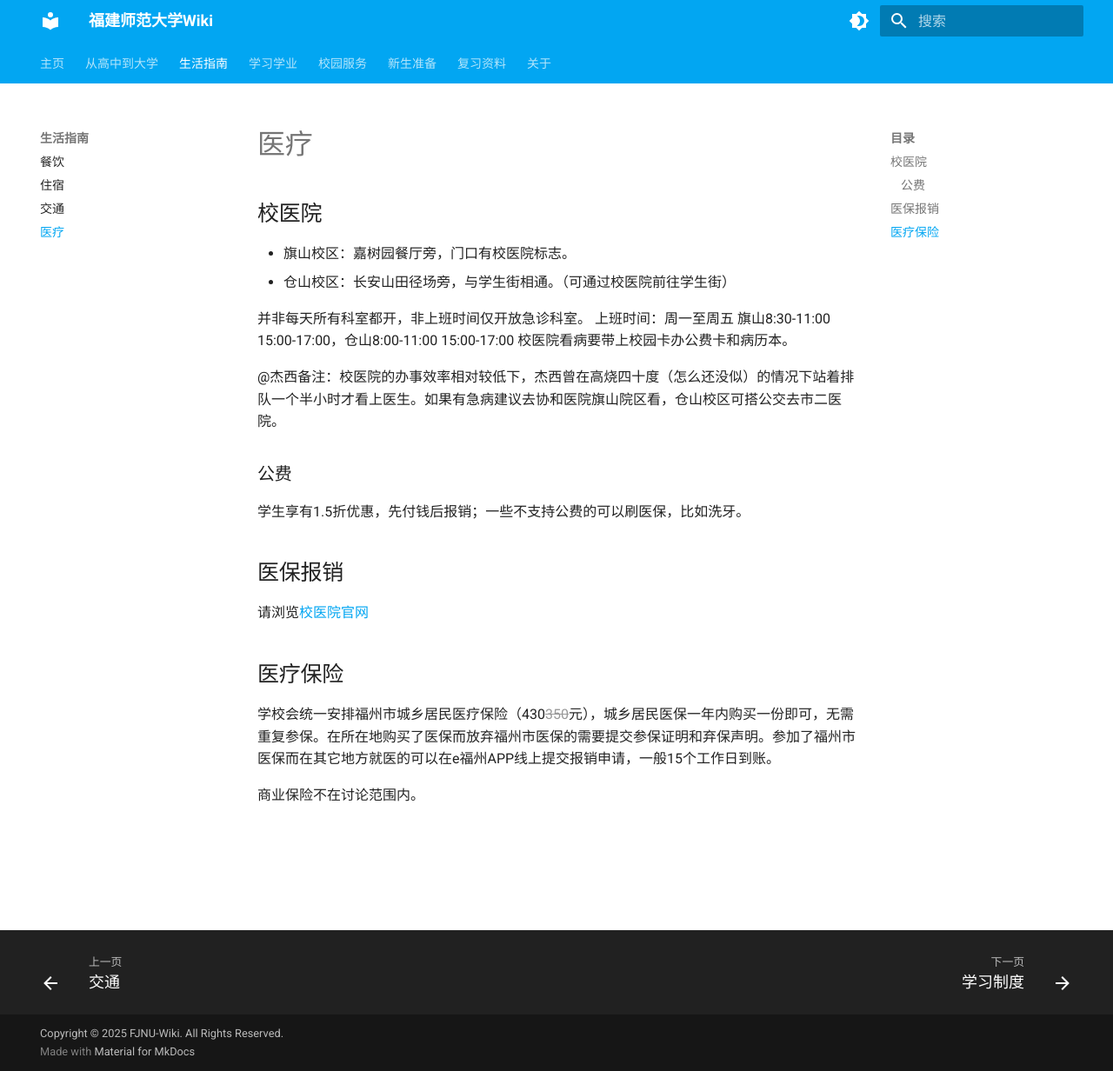
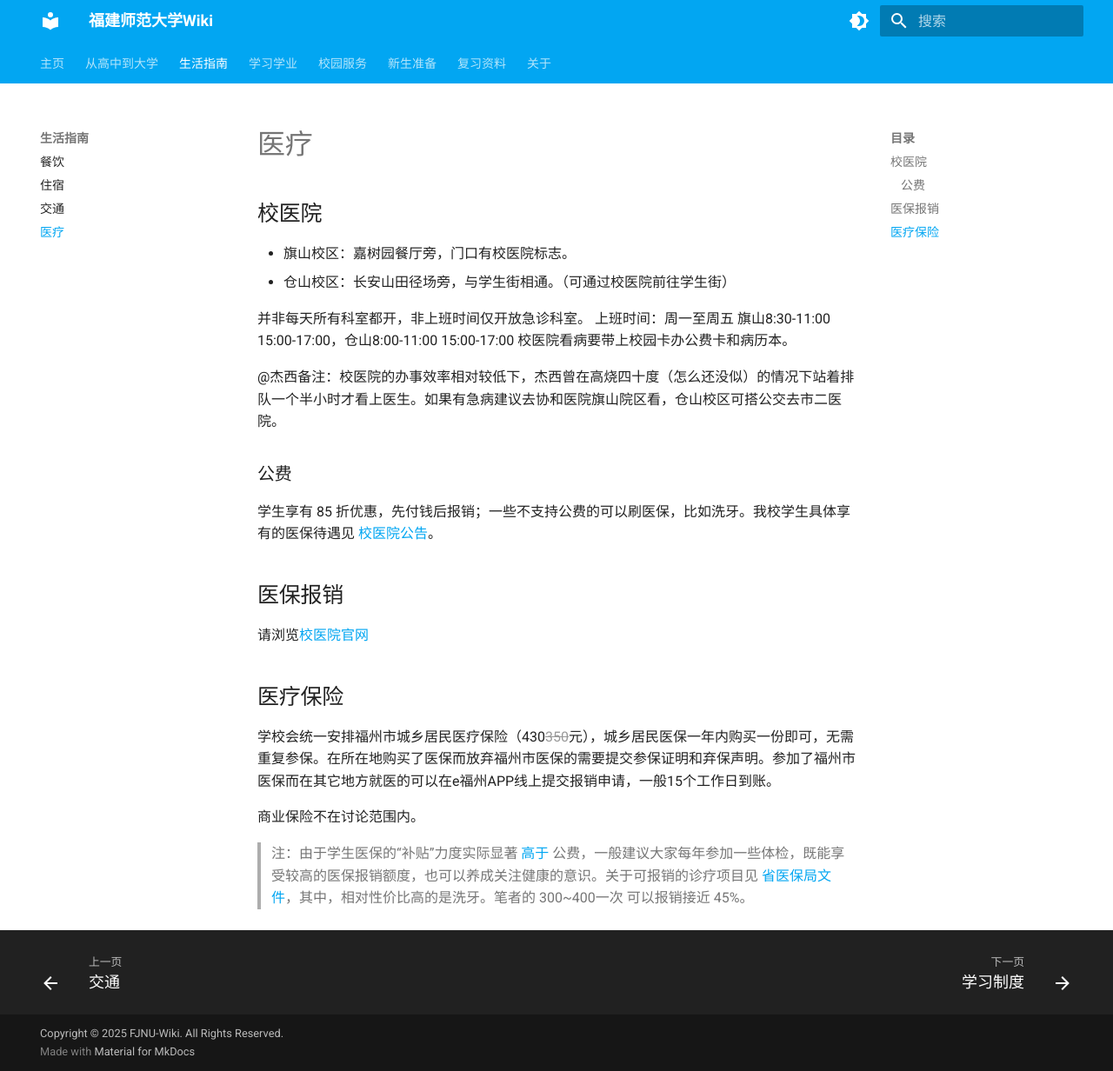
Before and after one commit to kanerty/FJNU-Wiki, an MkDocs documentation site: the page built from docs/live/hospital.md, in a window 1280 px wide and 1232 px high. Shown: the whole window at 87% size. Built offline with MkDocs 1.6.1 and Material for MkDocs 9.7.7, drawn with Linux system fonts in a browser that asks for light colours.

Commit message:
update live/hospital

```diff
--- a/docs/live/hospital.md
+++ b/docs/live/hospital.md
@@ -9,7 +9,7 @@
 
 @杰西备注：校医院的办事效率相对较低下，杰西曾在高烧四十度（怎么还没似）的情况下站着排队一个半小时才看上医生。如果有急病建议去协和医院旗山院区看，仓山校区可搭公交去市二医院。
 ### 公费
-学生享有1.5折优惠，先付钱后报销；一些不支持公费的可以刷医保，比如洗牙。
+学生享有 85 折优惠，先付钱后报销；一些不支持公费的可以刷医保，比如洗牙。我校学生具体享有的医保待遇见 [校医院公告](https://sdyy.fjnu.edu.cn/d4/41/c12178a382017/page.htm)。
 
 ## 医保报销
 请浏览[校医院官网](https://sdyy.fjnu.edu.cn/)
@@ -18,3 +18,5 @@
 学校会统一安排福州市城乡居民医疗保险（430<del>350</del>元），城乡居民医保一年内购买一份即可，无需重复参保。在所在地购买了医保而放弃福州市医保的需要提交参保证明和弃保声明。参加了福州市医保而在其它地方就医的可以在e福州APP线上提交报销申请，一般15个工作日到账。
 
 商业保险不在讨论范围内。
+
+> 注：由于学生医保的“补贴”力度实际显著 [高于](https://fjirsm.cas.cn/yjsjy/pygl/xsgz/yb/202410/P020241017527993074312.pdf) 公费，一般建议大家每年参加一些体检，既能享受较高的医保报销额度，也可以养成关注健康的意识。关于可报销的诊疗项目见 [省医保局文件](https://ybj.fujian.gov.cn/zfxxgkzl/fdzdgknr/zcwj/201903/t20190319_4830769.htm)，其中，相对性价比高的是洗牙。笔者的 300~400一次 可以报销接近 45%。
```
